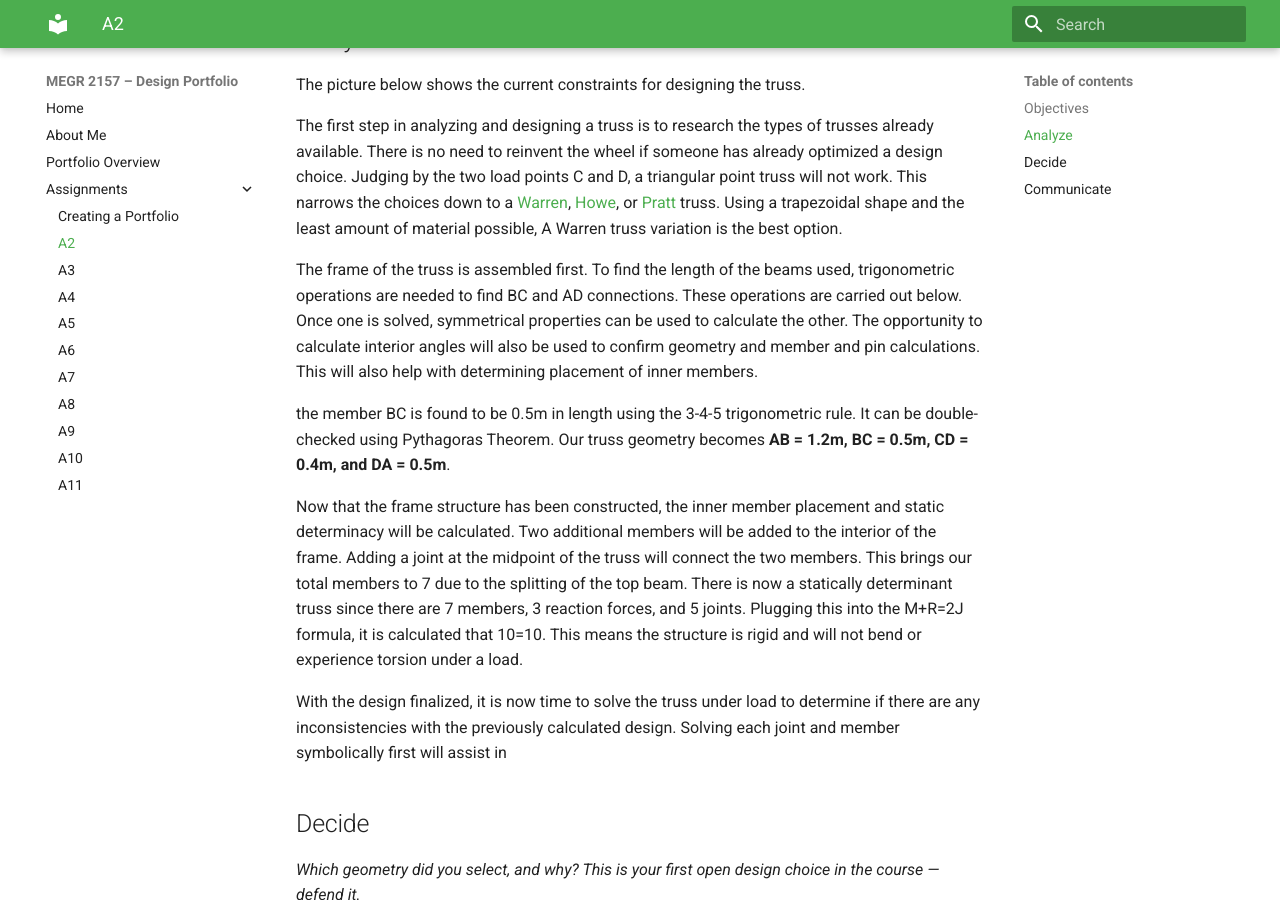
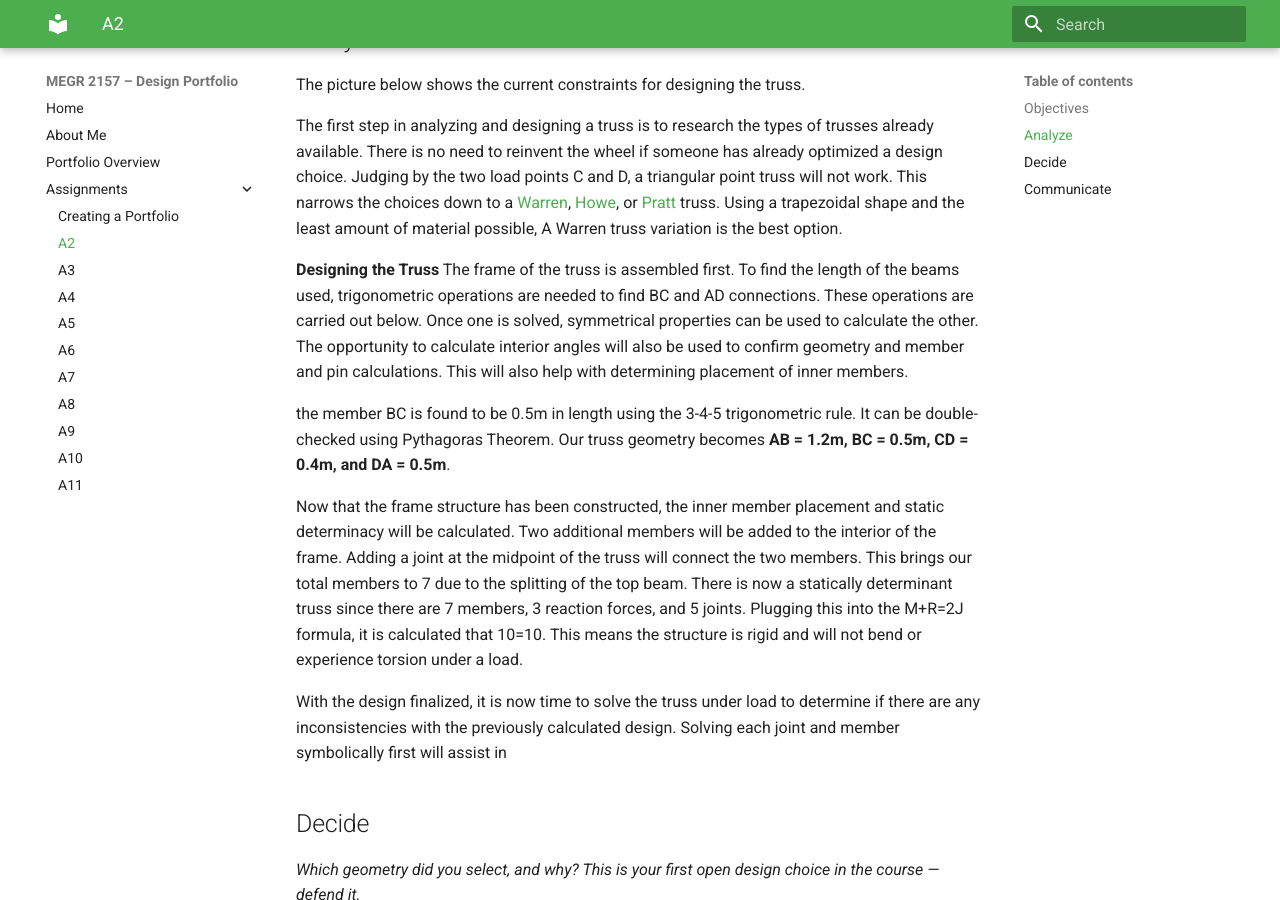
Before and after one commit to murondj/megr2156-design-portfolio, an MkDocs documentation site: the page built from docs/assignments/A02/index.md, in a window 1280 px wide and 900 px high, scrolled down 626 px. Built offline with MkDocs 1.6.1 and Material for MkDocs 9.7.7, drawn with Linux system fonts in a browser that asks for light colours.

Commit message:
Update index.md

```diff
--- a/docs/assignments/A02/index.md
+++ b/docs/assignments/A02/index.md
@@ -22,6 +22,8 @@ The picture below shows the current constraints for designing the truss.
 
 The first step in analyzing and designing a truss is to research the types of trusses already available. There is no need to reinvent the wheel if someone has already optimized a design choice. Judging by the two load points C and D, a triangular point truss will not work. This narrows the choices down to a [Warren](https://en.wikipedia.org/wiki/Warren_truss), [Howe](https://en.wikipedia.org/wiki/Howe_truss), or [Pratt](https://en.wikipedia.org/wiki/Truss_bridge#Pratt_truss) truss. Using a trapezoidal shape and the least amount of material possible, A Warren truss variation is the best option.
 
+
+**Designing the Truss**
 The frame of the truss is assembled first. To find the length of the beams used, trigonometric operations are needed to find BC and AD connections. These operations are carried out below. Once one is solved, symmetrical properties can be used to calculate the other. The opportunity to calculate interior angles will also be used to confirm geometry and member and pin calculations. This will also help with determining placement of inner members.
 
 the member BC is found to be 0.5m in length using the 3-4-5 trigonometric rule. It can be double-checked using Pythagoras Theorem. Our truss geometry becomes **AB = 1.2m, BC = 0.5m, CD = 0.4m, and DA = 0.5m**.
```
